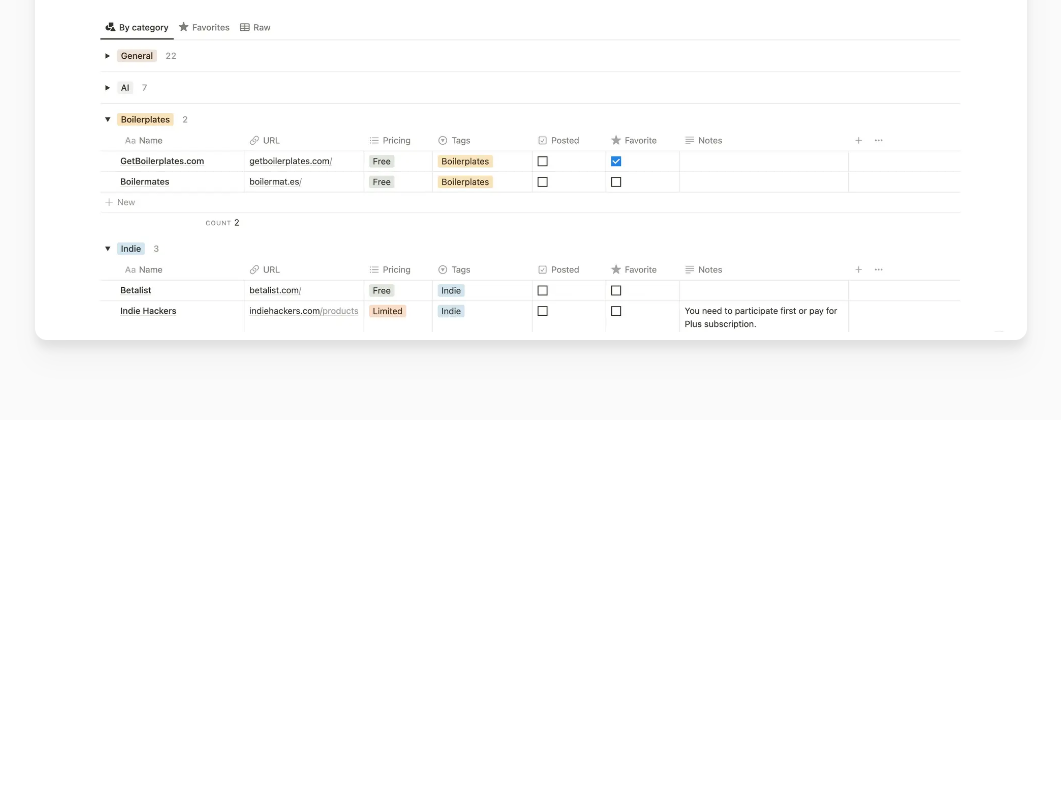
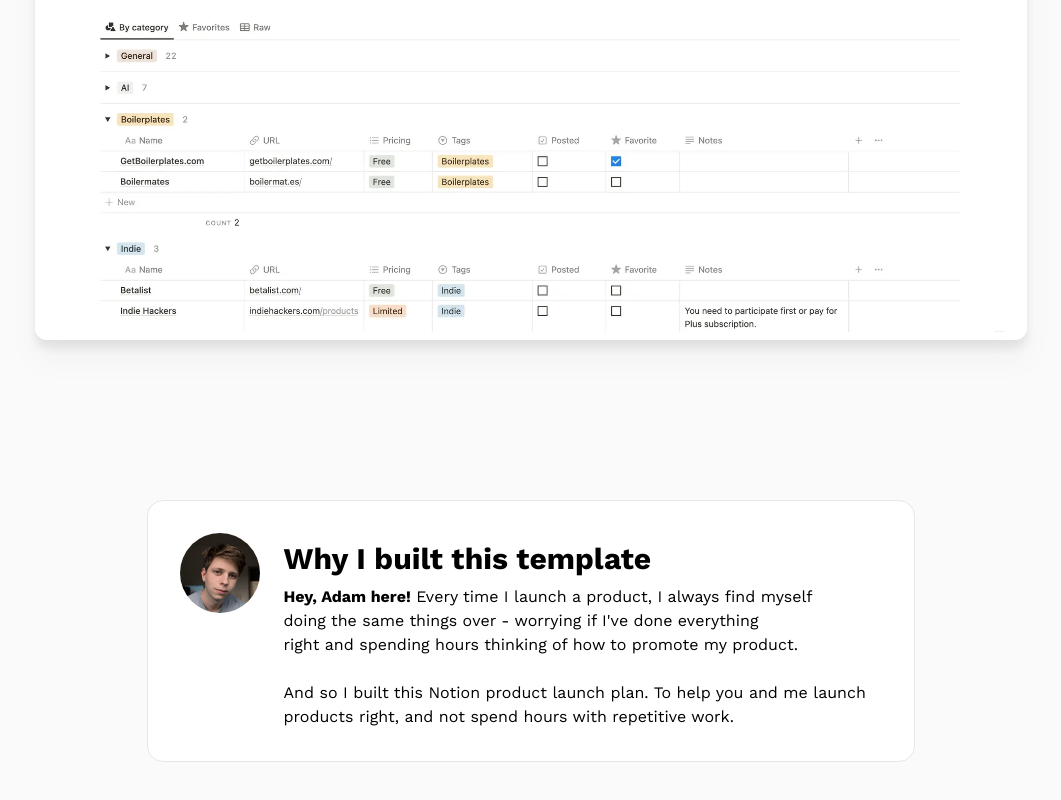
Before and after one commit to Evcadiy/zebra, a SvelteKit app: page / in a window 1280 px wide. Shown: the part 6062-6862 px from the top of the page, without its empty margins (109-1170 px from the left). Before the commit the page ends 6482 px from the top, so only its background shows below. Built offline with nearby package versions, Linux system fonts and the light colour scheme.

Commit message:
feat: add about author card

```diff
--- /dev/null
+++ b/src/lib/components/AboutAuthorCard/AboutAuthorCard.svelte
@@ -0,0 +1,28 @@
+<script>
+  import authorImage from "../../../assets/images/authorimage.png"
+</script>
+
+<div
+  class="flex flex-col md:flex-row mt-40 p-8 rounded-2xl border max-w-screen-md mx-auto gap-6 bg-white"
+>
+  <span class="relative flex shrink-0 overflow-hidden rounded-full h-20 w-20"
+    ><img
+      class="aspect-square h-full w-full scale-105"
+      src={authorImage}
+      alt="author_image"
+    />
+  </span>
+  <div class="space-y-4 md:space-y-2 w-full md:mt-2">
+    <h2 class="text-3xl font-bold">Why I built this template</h2>
+    <p class="text-balance">
+      <span class="font-bold">Hey, Adam here!</span> Every time I launch a
+      product, I always find myself doing the same things over - worrying if
+      I've done everything right and spending hours thinking of how to promote
+      my product.
+      <br />
+      <br />
+      And so I built this Notion product launch plan. To help you and me launch products
+      right, and not spend hours with repetitive work.
+    </p>
+  </div>
+</div>
--- a/src/routes/+page.svelte
+++ b/src/routes/+page.svelte
@@ -1,4 +1,5 @@
 <script>
+  import AboutAuthorCard from "$lib/components/AboutAuthorCard/AboutAuthorCard.svelte"
   import Hero from "$lib/components/Hero/Hero.svelte"
   import IntroductionSection from "$lib/components/IntroductionSection/IntroductionSection.svelte"
   import LaunchStepsSection from "$lib/components/LaunchStepsSection/LaunchStepsSection.svelte"
@@ -13,5 +14,6 @@
     <ShowcaseSection />
     <TimeEfficiencySection />
     <LaunchStepsSection />
+    <AboutAuthorCard />
   </main>
 </section>
```
Also changed, not shown: src/assets/images/authorimage.png (added).
